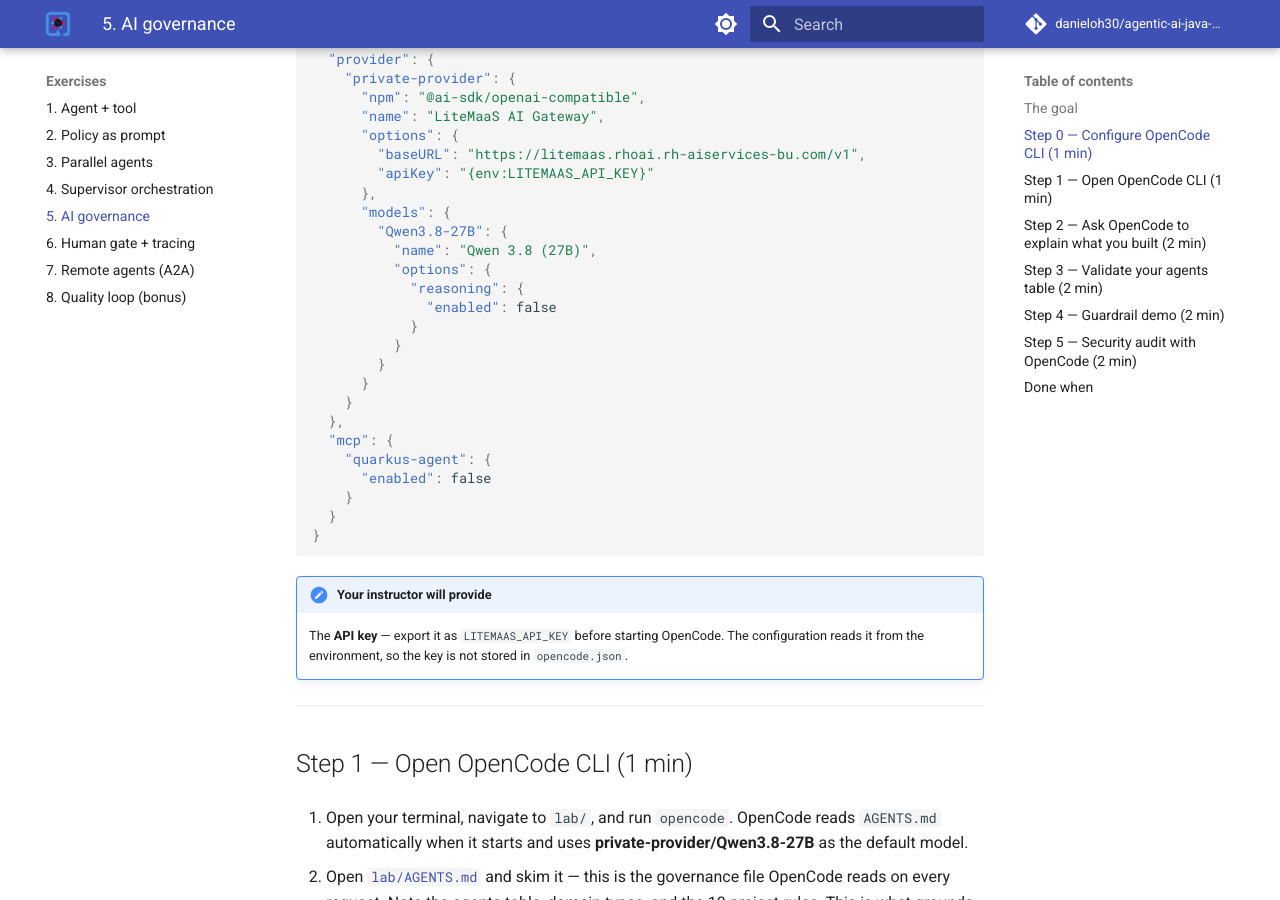
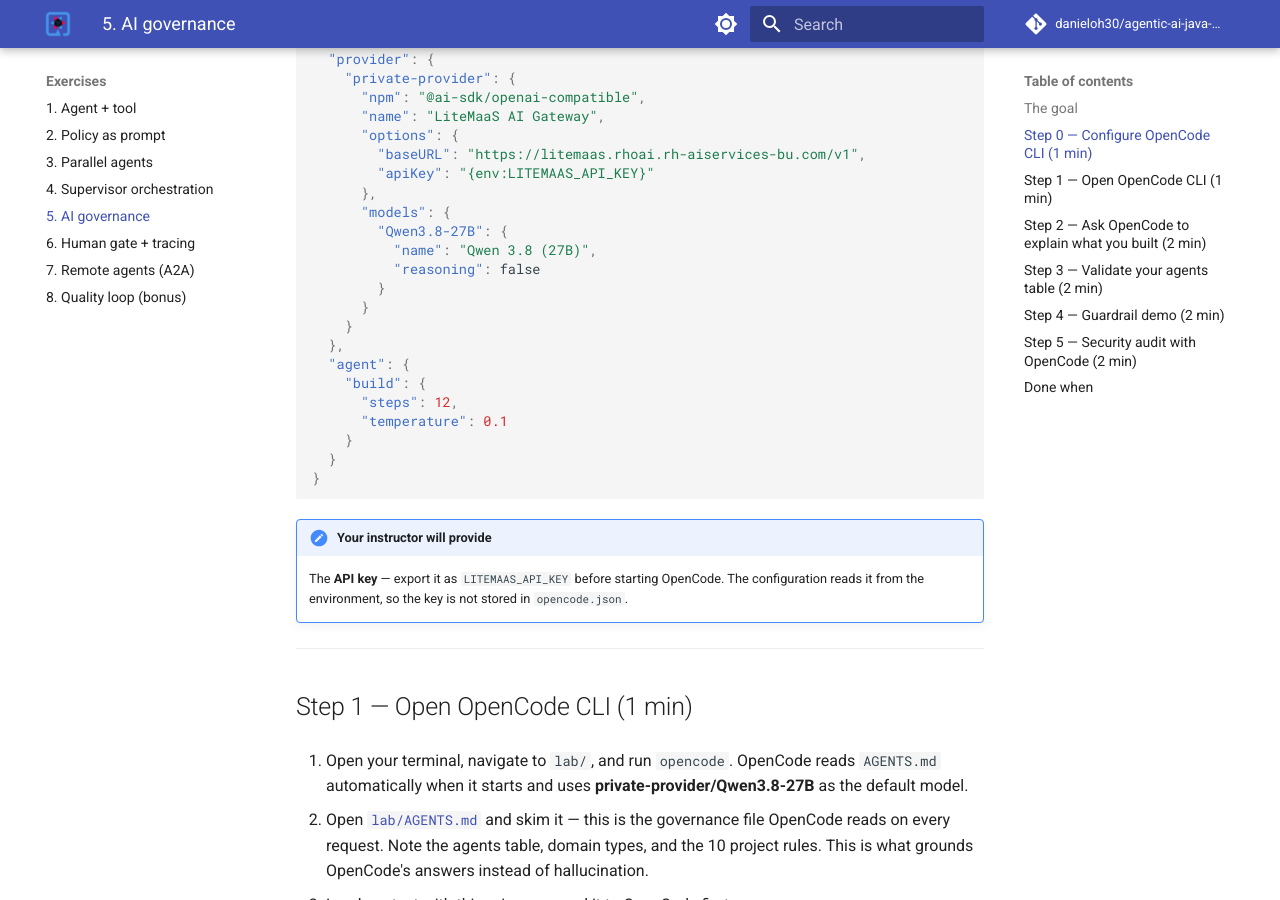
Before and after one commit to danieloh30/agentic-ai-java-workshop, an MkDocs documentation site: the page built from docs/05-ai-governance/START_HERE.md, in a window 1280 px wide and 900 px high, scrolled down 1569 px. Built offline with MkDocs 1.6.1 and Material for MkDocs 9.7.7, drawn with Linux system fonts in a browser that asks for light colours; comment, search, counter and statistics services are not loaded.

```diff
--- a/docs/05-ai-governance/START_HERE.md
+++ b/docs/05-ai-governance/START_HERE.md
@@ -70,18 +70,15 @@ Then configure OpenCode to connect to the workshop's LLM endpoint. Create an `op
       "models": {
         "Qwen3.8-27B": {
           "name": "Qwen 3.8 (27B)",
-          "options": {
-            "reasoning": {
-              "enabled": false
-            }
-          }
+          "reasoning": false
         }
       }
     }
   },
-  "mcp": {
-    "quarkus-agent": {
-      "enabled": false
+  "agent": {
+    "build": {
+      "steps": 12,
+      "temperature": 0.1
     }
   }
 }
```
